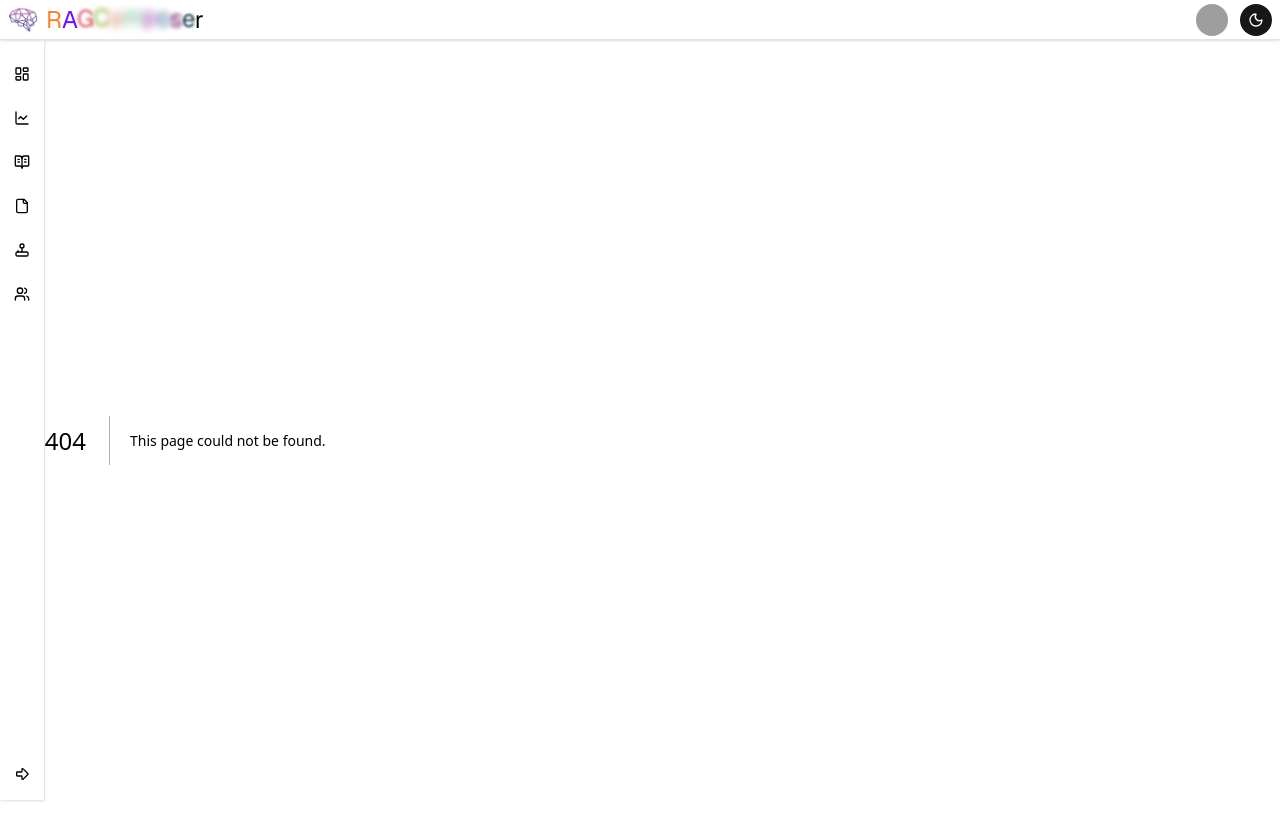
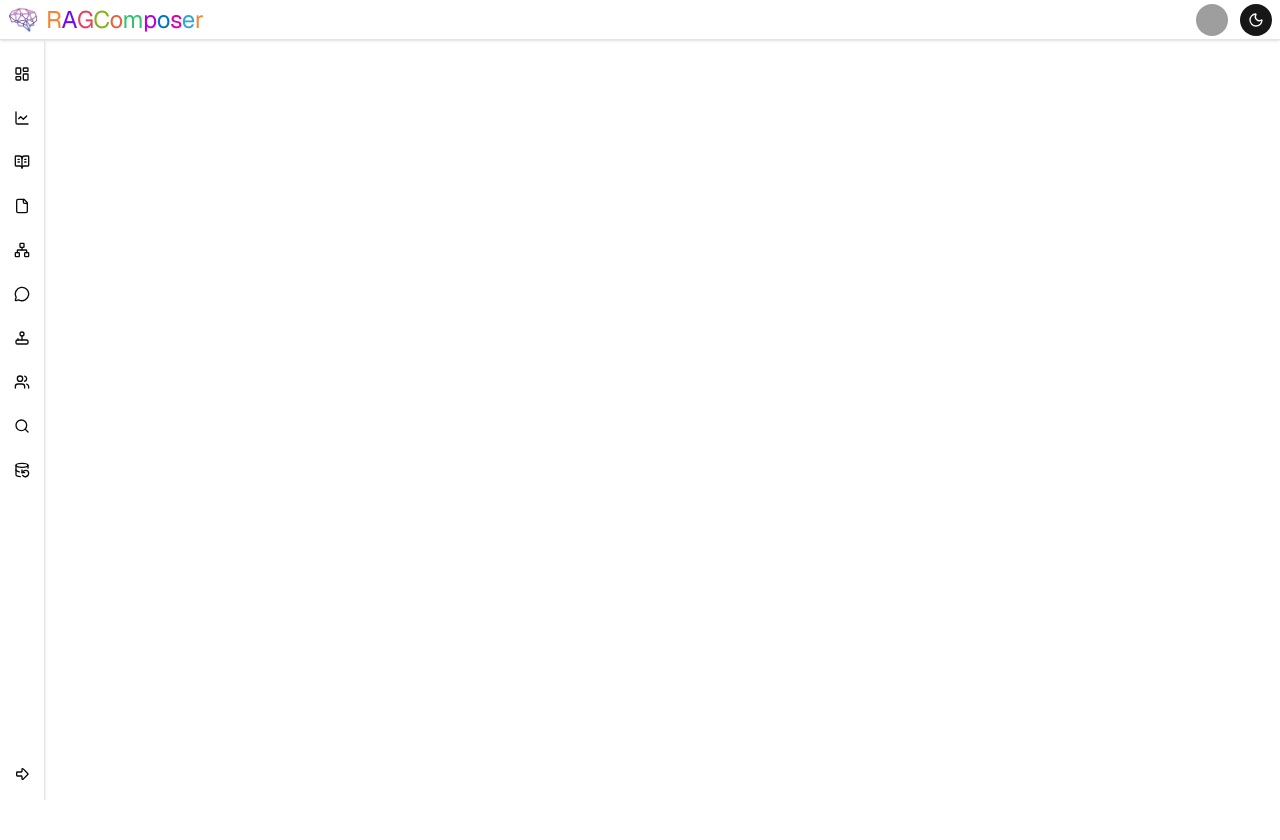
Before and after one commit to codtisan/rag-composer, a Next.js app in the folder web/: page /backup in a window 1280 px wide. Before the commit this address had no page. After the commit the page ends 800 px from the top, so only its background shows below. Built offline with nearby package versions, Linux system fonts and the light colour scheme; grey boxes are pictures that could not be loaded.

Commit message:
web: init graph, logs, conversation histoy, and backup page

```diff
--- /dev/null
+++ b/web/src/app/backup/page.tsx
@@ -0,0 +1,3 @@
+export default function BackupAndRestore() {
+  return <div></div>;
+}
--- /dev/null
+++ b/web/src/app/conversation-history/page.tsx
@@ -0,0 +1,3 @@
+export default function ConversationHistory() {
+  return <div></div>;
+}
--- /dev/null
+++ b/web/src/app/knowledge-graph/page.tsx
@@ -0,0 +1,3 @@
+export default function KnowledgeGraph() {
+  return <div></div>;
+}
--- /dev/null
+++ b/web/src/app/logs/page.tsx
@@ -0,0 +1,3 @@
+export default function Logs() {
+  return <div></div>;
+}
--- a/web/src/components/bases/app-sidebar.tsx
+++ b/web/src/components/bases/app-sidebar.tsx
@@ -8,6 +8,9 @@ import {
   File,
   Joystick,
   LayoutDashboard,
+  MessageCircle,
+  Network,
+  Search,
   Settings,
   Users,
 } from "lucide-react";
@@ -49,6 +52,16 @@ const FirstPageMenuItemList: MenuItem[] = [
     link: "/document",
   },
   {
+    title: "Knowledge Graph",
+    icon: <Network />,
+    link: "/knowledge-graph",
+  },
+  {
+    title: "Conversation history",
+    icon: <MessageCircle />,
+    link: "/conversation-history",
+  },
+  {
     title: "Playground",
     icon: <Joystick />,
     link: "/playground",
@@ -58,14 +71,19 @@ const FirstPageMenuItemList: MenuItem[] = [
     icon: <Users />,
     link: "/iam",
   },
-];
-
-const SecondPageMenuItemList: MenuItem[] = [
+  {
+    title: "Logs",
+    icon: <Search />,
+    link: "/logs",
+  },
   {
     title: "Backup and restore",
     icon: <DatabaseBackup />,
     link: "/backup",
   },
+];
+
+const SecondPageMenuItemList: MenuItem[] = [
   {
     title: "Setting",
     icon: <Settings />,
```
